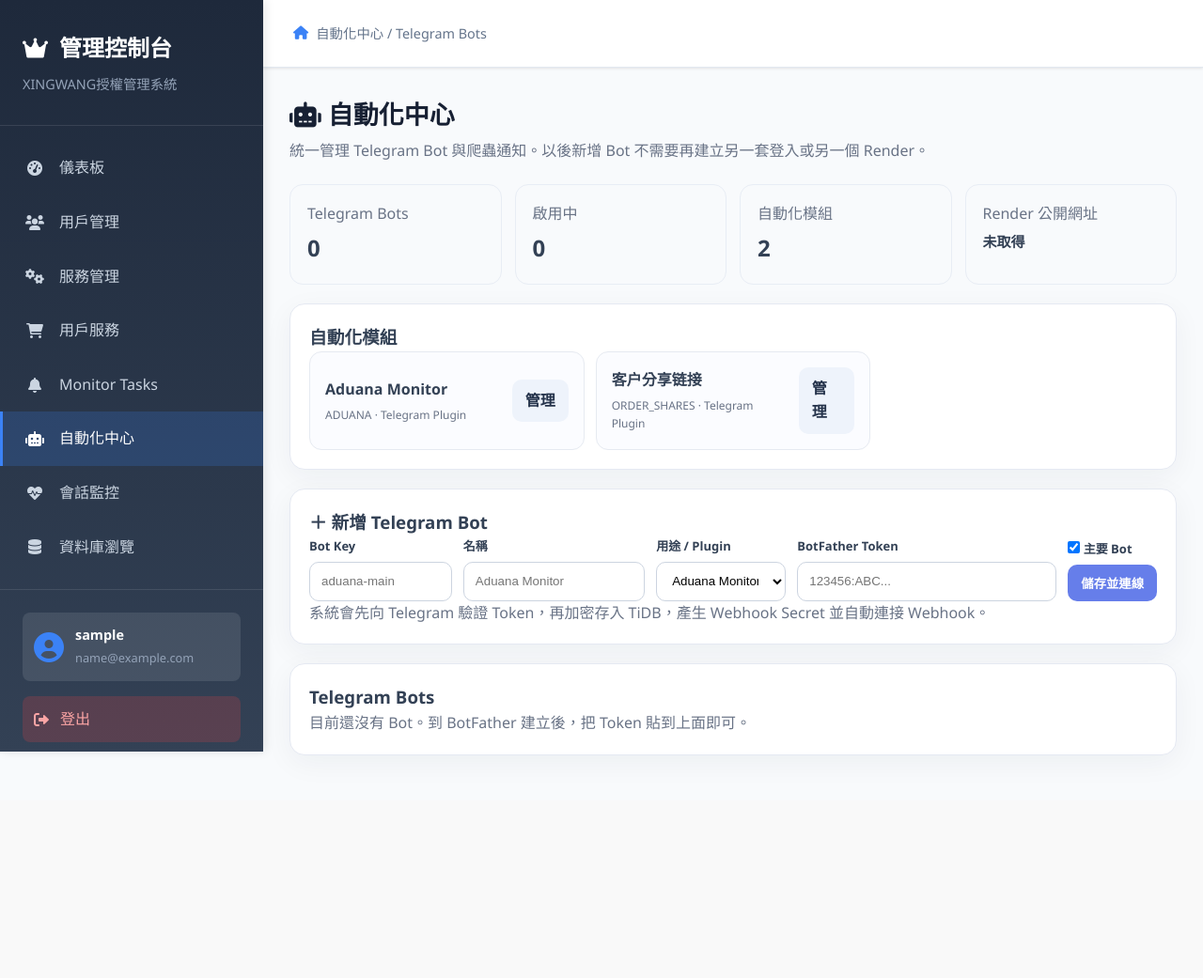
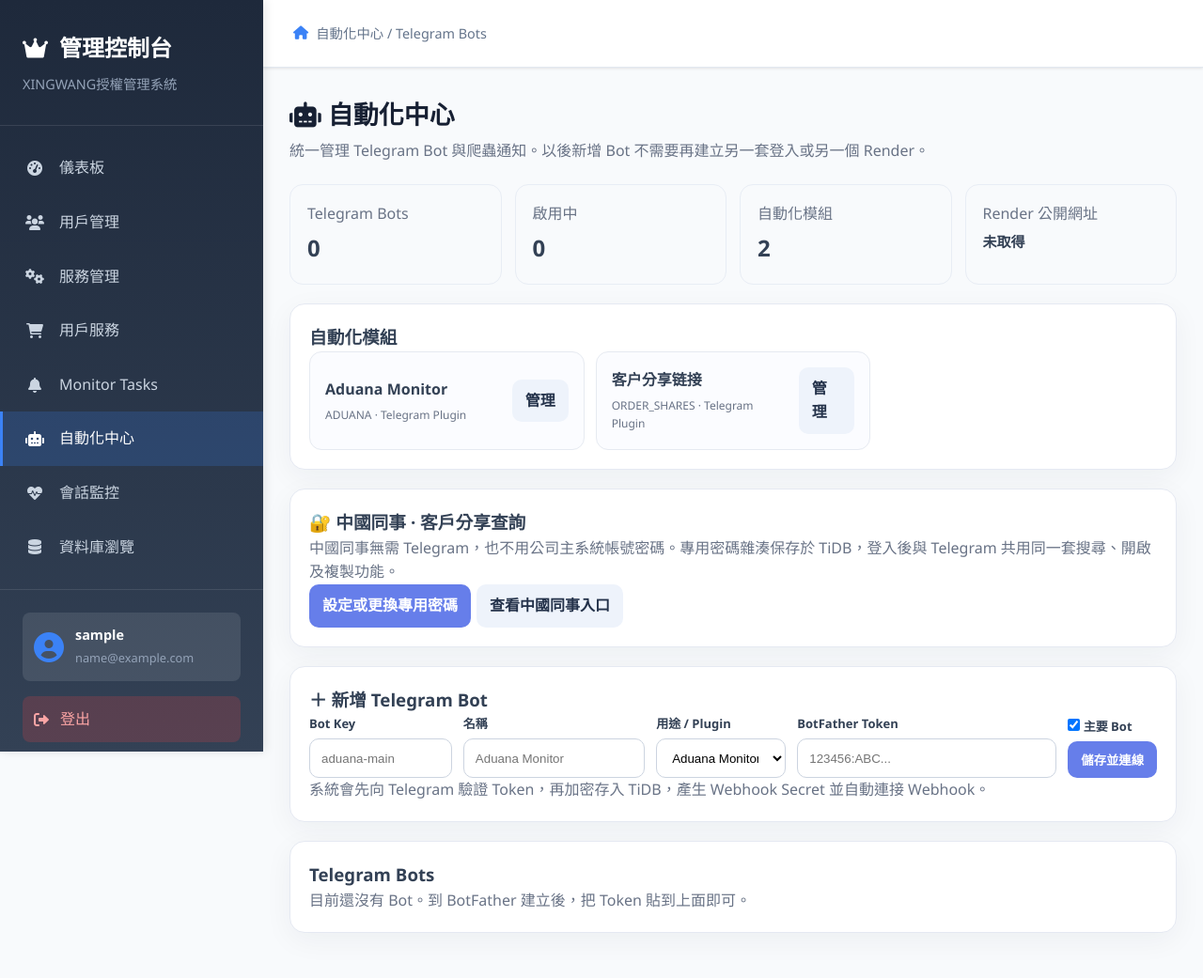
Before and after one commit to geminifoto0004-collab/flask, a Flask app: page /admin/automation in a window 1280 px wide. Shown: the whole page at 94% size. Before the commit the page ends 804 px from the top, so only its background shows below. Run offline with Flask 3, Linux system fonts and the light colour scheme; the visitor is signed in with stand-in values (Sample User, id 1); data that the repository does not hold is empty; some libraries are stand-ins or nearby versions.

Commit message:
Add China share password settings shortcut to existing Automation Hub

```diff
--- a/blueprints/automation_hub/templates/automation_hub/dashboard.html
+++ b/blueprints/automation_hub/templates/automation_hub/dashboard.html
@@ -31,6 +31,15 @@
     {% else %}
     <div class="muted">目前沒有已註冊的自動化模組。</div>
     {% endfor %}
+  </div>
+</div>
+
+<div class="automation-card">
+  <h3 style="margin-top:0">🔐 中國同事 · 客戶分享查詢</h3>
+  <p class="muted">中國同事無需 Telegram，也不用公司主系統帳號密碼。專用密碼雜湊保存於 TiDB，登入後與 Telegram 共用同一套搜尋、開啟及複製功能。</p>
+  <div class="hub-actions">
+    <a class="hub-btn" href="/admin/automation/china-links">設定或更換專用密碼</a>
+    <a class="hub-btn hub-secondary" href="/cn/order-links" target="_blank" rel="noopener noreferrer">查看中國同事入口</a>
   </div>
 </div>
 
```
